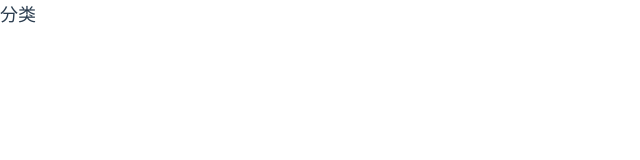
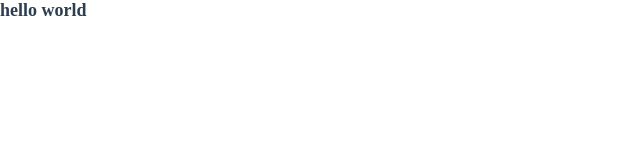
Before and after one commit to Dingshuang22/lijian, a Vue app: page /#/classify in a window 1280 px wide. Shown: the top 160 px of the page, without its empty margins (0-640 px from the left). Built offline with nearby package versions, Linux system fonts and the light colour scheme.

Commit message:
ds-second

```diff
--- a/src/pages/Classify.vue
+++ b/src/pages/Classify.vue
@@ -1,5 +1,7 @@
 <template>
-    <div>分类</div>
+    <div>
+        <h2>hello world</h2>
+    </div>
 </template>
 
 <script>
```
